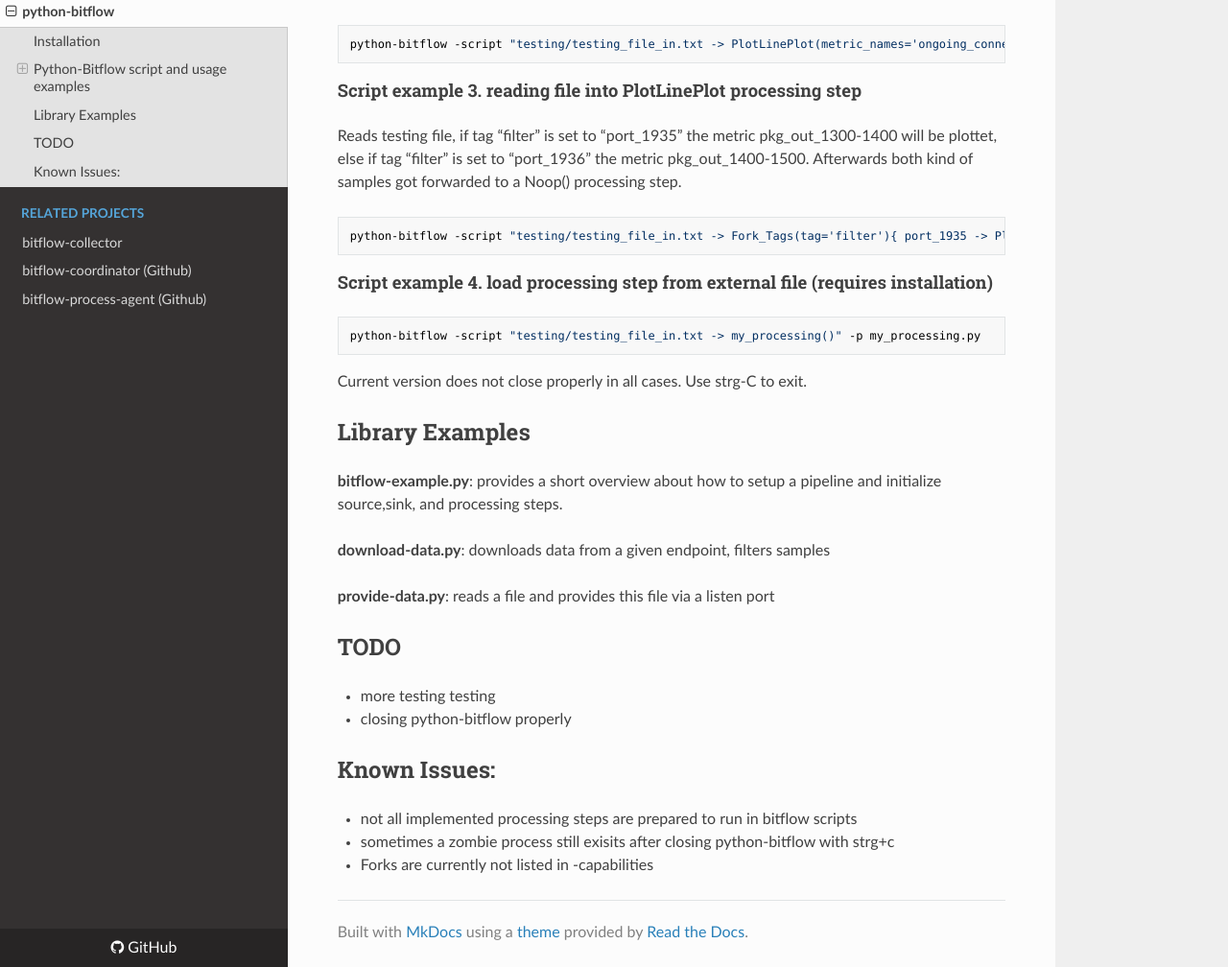
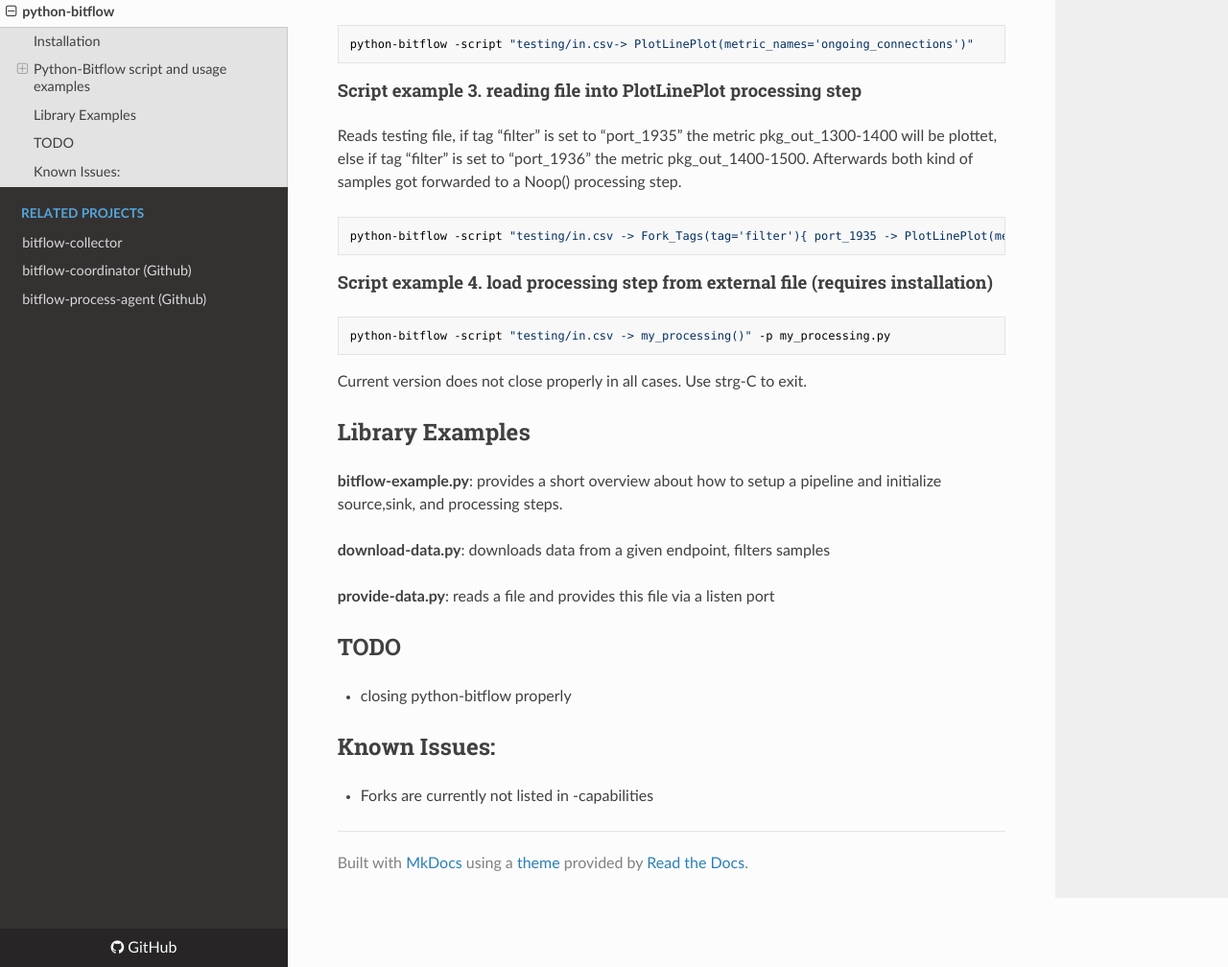
Before and after one commit to bitflow-stream/python-bitflow, an MkDocs documentation site: the page built from docs/index.md, in a window 1280 px wide and 1400 px high, scrolled down 1050 px. Shown: the part 392-1400 px from the top of the window at 96% size. Built offline with MkDocs 1.6.1, drawn with Linux system fonts in a browser that asks for light colours; nearby versions of some CDN libraries.

Commit message:
updated readme page

````diff
--- a/docs/index.md
+++ b/docs/index.md
@@ -36,18 +36,18 @@
 #### Script example 2. reading file into PlotLinePlot processing step
 This will generate in .png file in the current path
 ```
-python-bitflow -script "testing/testing_file_in.txt -> PlotLinePlot(metric_names='ongoing_connections')"
+python-bitflow -script "testing/in.csv-> PlotLinePlot(metric_names='ongoing_connections')"
 ```
 
 #### Script example 3. reading file into PlotLinePlot processing step
 Reads testing file, if tag "filter" is set to "port_1935" the metric pkg_out_1300-1400 will be plottet, else if tag "filter" is set to "port_1936" the metric pkg_out_1400-1500. Afterwards both kind of samples got forwarded to a Noop() processing step.
 ```
-python-bitflow -script "testing/testing_file_in.txt -> Fork_Tags(tag='filter'){ port_1935 -> PlotLinePlot(metric_names='pkg_out_1300-1400') ; port_1936 -> PlotLinePlot(metric_names='pkg_out_1400-1500') } -> Noop()"
+python-bitflow -script "testing/in.csv -> Fork_Tags(tag='filter'){ port_1935 -> PlotLinePlot(metric_names='pkg_out_1300-1400') ; port_1936 -> PlotLinePlot(metric_names='pkg_out_1400-1500') } -> Noop()"
 ```
 
 #### Script example 4. load processing step from external file (requires installation)
 ```
-python-bitflow -script "testing/testing_file_in.txt -> my_processing()" -p my_processing.py
+python-bitflow -script "testing/in.csv -> my_processing()" -p my_processing.py
 ```
 Current version does not close properly in all cases. Use strg-C to exit.
 
@@ -59,10 +59,7 @@
 **provide-data.py**: reads a file and provides this file via a listen port
 
 ## TODO
-* more testing testing
 * closing python-bitflow properly
 
 ## Known Issues:
-* not all implemented processing steps are prepared to run in bitflow scripts
-* sometimes a zombie process still exisits after closing python-bitflow with strg+c
 * Forks are currently not listed in -capabilities
````
